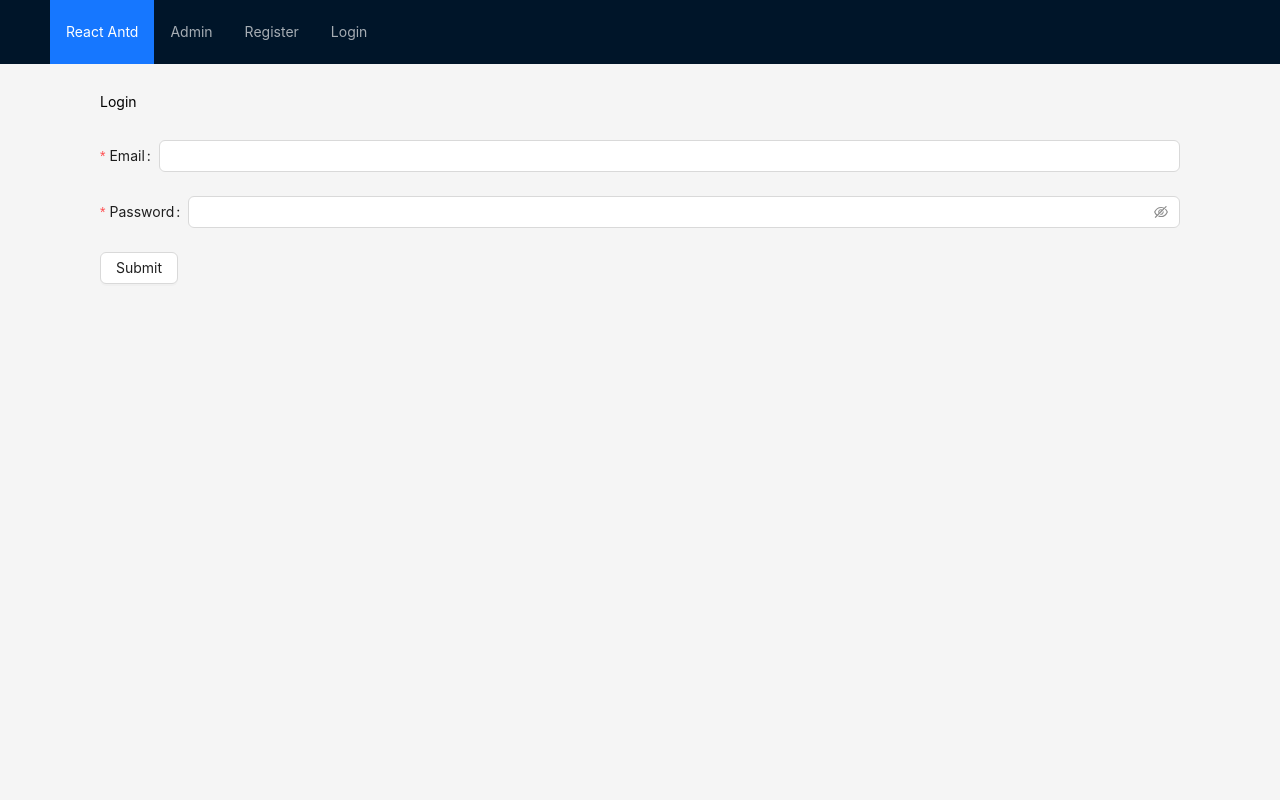
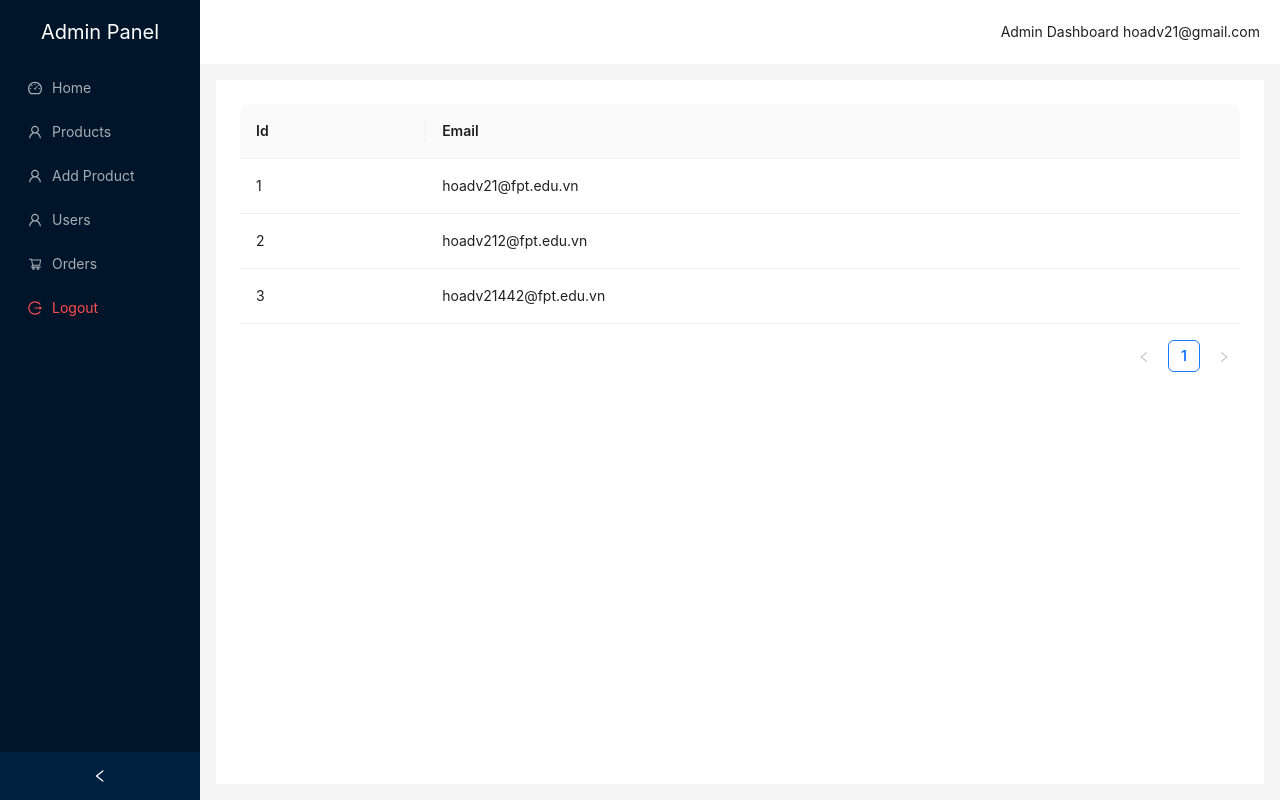
Before and after one commit to vanhoa690/web2091-react-sp25, a React (Vite) app: page /admin/users in a window 1280 px wide. Before the commit this address led to /login. Built offline with nearby package versions, Linux system fonts and the light colour scheme; data requests are answered from the project's data file.

Commit message:
useContext

```diff
--- /dev/null
+++ b/src/contexts/userContext.tsx
@@ -0,0 +1,14 @@
+import { createContext, ReactNode } from "react";
+// B1: Tạo Context để quản lý dữ liệu người dùng
+export const UserContext = createContext(null);
+
+// B2: Provider
+export const UserProvider = ({ children }: { children: ReactNode }) => {
+  const user = {
+    id: 1,
+    email: "hoadv21@gmail.com",
+  };
+  return (
+    <UserContext.Provider value={{ user }}>{children}</UserContext.Provider>
+  );
+};
--- a/src/layouts/Admin.tsx
+++ b/src/layouts/Admin.tsx
@@ -6,21 +6,25 @@ import {
   ShoppingCartOutlined,
   LogoutOutlined,
 } from "@ant-design/icons";
+import { useContext } from "react";
+import { UserContext } from "../contexts/userContext";
 
 const { Header, Sider, Content } = Layout;
 
 const AdminLayout = () => {
-  const user = JSON.parse(localStorage.getItem("user") || "{}");
+  const { user } = useContext(UserContext); // lay du lieu trong context
 
-  if (!user || user.role !== "admin") {
-    return <Navigate to="/login" replace />;
-  }
+  // const user = JSON.parse(localStorage.getItem("user") || "{}");
 
-  const nav = useNavigate();
-  const logout = () => {
-    localStorage.removeItem("user");
-    nav("/login");
-  };
+  // if (!user || user.role !== "admin") {
+  //   return <Navigate to="/login" replace />;
+  // }
+
+  // const nav = useNavigate();
+  // const logout = () => {
+  //   localStorage.removeItem("user");
+  //   nav("/login");
+  // };
   return (
     <Layout style={{ minHeight: "100vh" }}>
       {/* Sidebar */}
@@ -57,7 +61,7 @@ const AdminLayout = () => {
             key="logout"
             icon={<LogoutOutlined />}
             danger
-            onClick={logout}
+            // onClick={logout}
           >
             Logout
           </Menu.Item>
@@ -69,7 +73,7 @@ const AdminLayout = () => {
         <Header
           style={{ background: "#fff", padding: "0 20px", textAlign: "right" }}
         >
-          <span>Admin Dashboard</span>
+          <span>Admin Dashboard {user?.email}</span>
         </Header>
         <Content style={{ margin: "16px", padding: 24, background: "#fff" }}>
           <Outlet /> {/* Render nội dung trang con */}
--- a/src/layouts/Client.tsx
+++ b/src/layouts/Client.tsx
@@ -1,8 +1,12 @@
 import { Layout, Menu } from "antd";
 import { Link, Outlet } from "react-router-dom";
+import { UserContext } from "../contexts/userContext";
+import { useContext } from "react";
 const { Header } = Layout;
 
 const ClientLayout = () => {
+  const { user } = useContext(UserContext); // lay du lieu trong context
+
   return (
     <Layout style={{ minHeight: "100vh" }}>
       <Header>
@@ -22,6 +26,7 @@ const ClientLayout = () => {
         </Menu>
       </Header>
       <main style={{ padding: "0 100px" }}>
+        Email User: {user?.email}
         <Outlet />
       </main>
     </Layout>
--- a/src/main.tsx
+++ b/src/main.tsx
@@ -3,6 +3,7 @@ import { createRoot } from "react-dom/client";
 import App from "./App.tsx";
 import { BrowserRouter } from "react-router-dom";
 import { QueryClient, QueryClientProvider } from "@tanstack/react-query";
+import { UserProvider } from "./contexts/userContext.tsx";
 
 const queryClient = new QueryClient();
 
@@ -10,7 +11,9 @@ createRoot(document.getElementById("root")!).render(
   <StrictMode>
     <BrowserRouter>
       <QueryClientProvider client={queryClient}>
-        <App />
+        <UserProvider>
+          <App />
+        </UserProvider>
       </QueryClientProvider>
     </BrowserRouter>
   </StrictMode>
```
